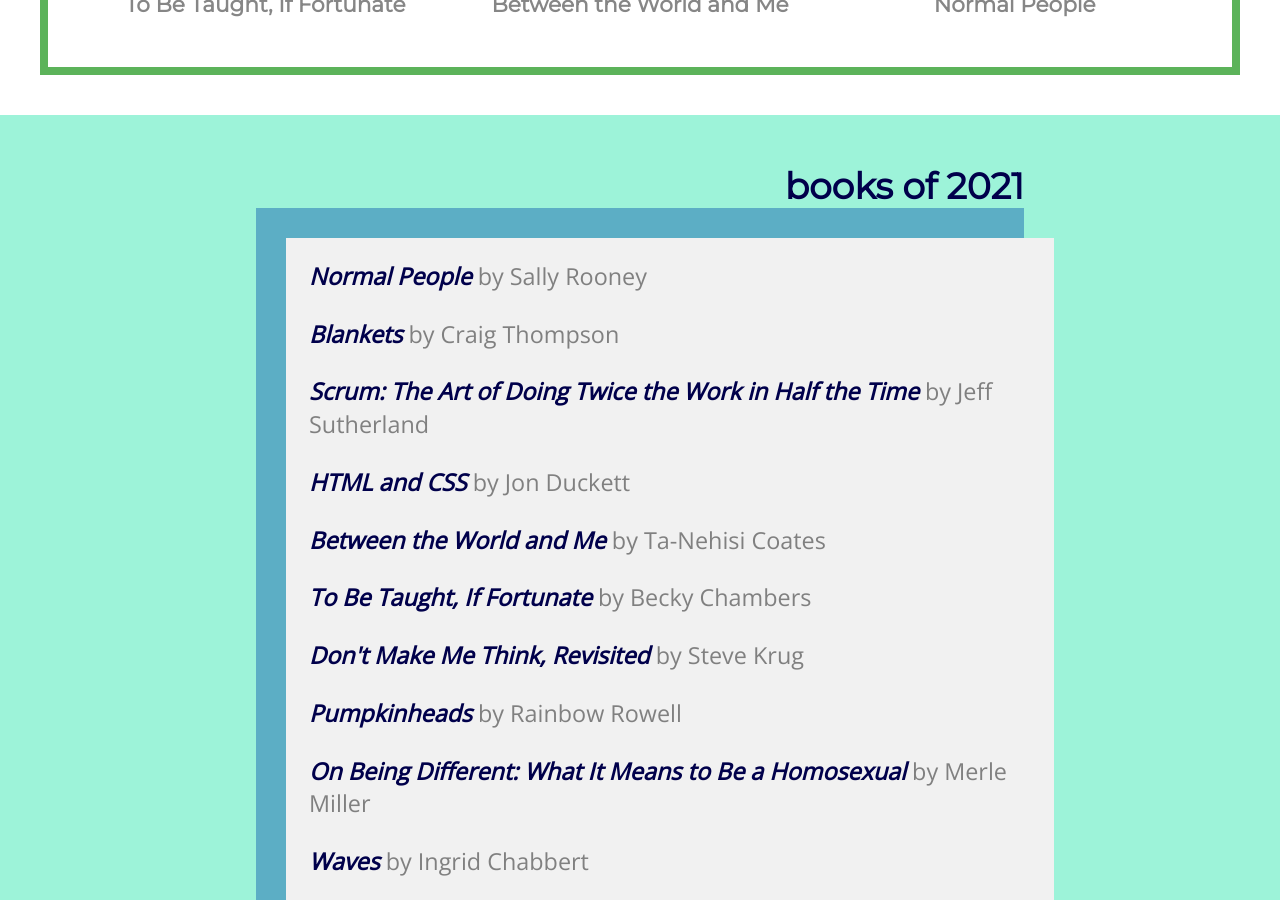
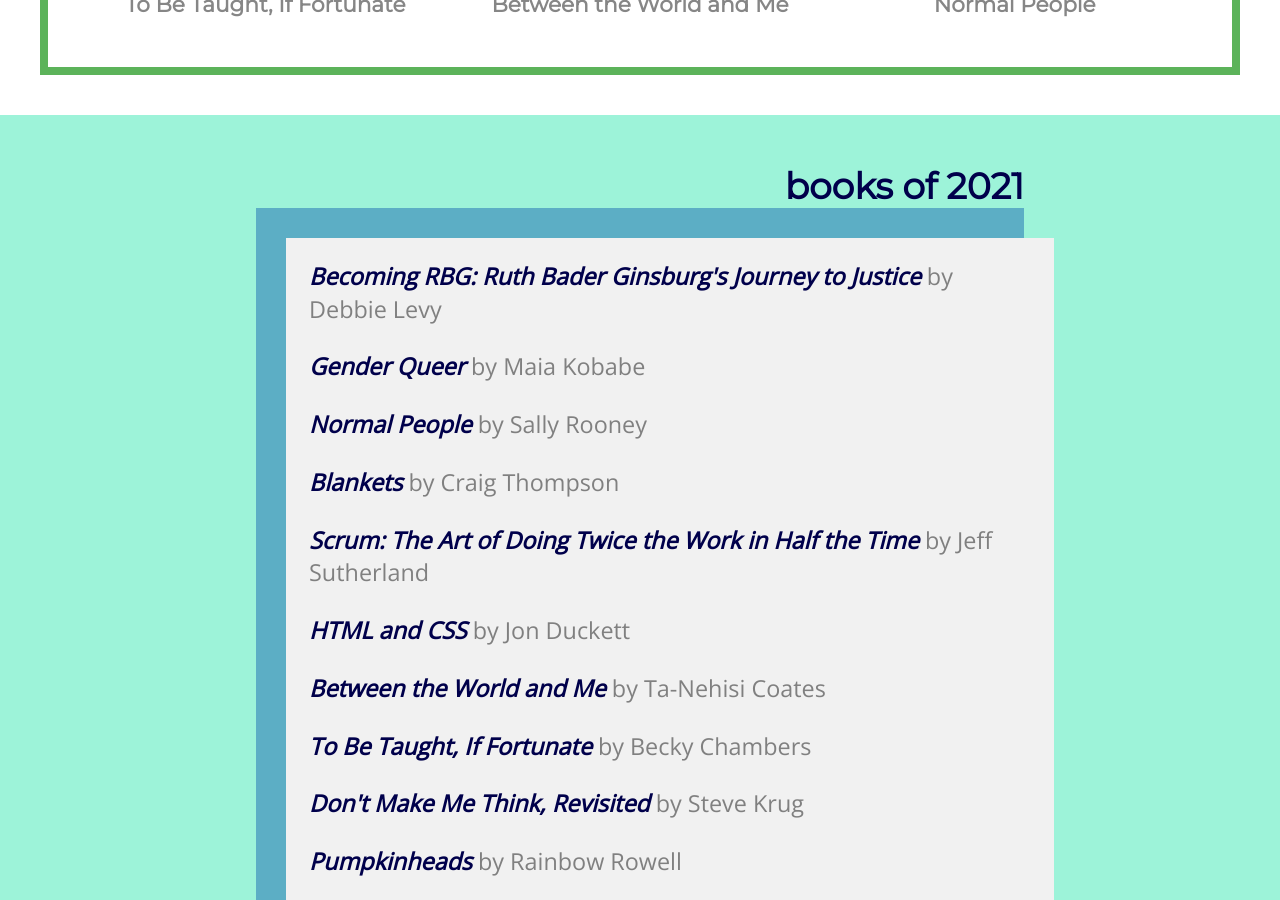
Before and after one commit to laurencoseo/laurencoseo.github.io, a Jekyll site: the page built from books/2021/index.html, in a window 1280 px wide and 900 px high, scrolled down 961 px. Built offline with Jekyll 4.4.1, drawn with Linux system fonts in a browser that asks for light colours; nearby versions of some CDN libraries.

Commit message:
add books

```diff
--- a/books/2021/index.html
+++ b/books/2021/index.html
@@ -35,6 +35,8 @@
                     </div>  -->
                     <section class="book-list">
                         <div class="books border-radius">
+                            <p class="book-title"><cite>Becoming RBG: Ruth Bader Ginsburg's Journey to Justice</cite> <span class="author">by Debbie Levy</span></p>
+                            <p class="book-title"><cite>Gender Queer</cite> <span class="author">by Maia Kobabe</span></p>
                             <p class="book-title"><cite>Normal People</cite> <span class="author">by Sally Rooney</span></p>
                             <p class="book-title"><cite>Blankets</cite> <span class="author">by Craig Thompson</span></p>
                             <p class="book-title"><cite>Scrum: The Art of Doing Twice the Work in Half the Time</cite> <span class="author">by Jeff Sutherland</span></p>
```
